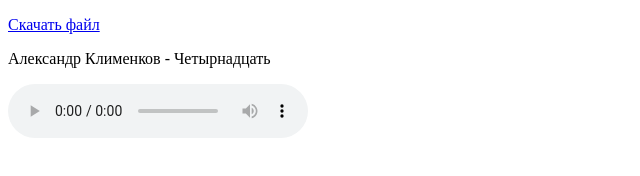
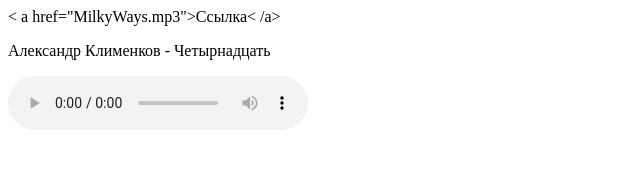
Before and after one commit to maksimp04/maksimp04.github.io, a plain HTML site: page index.html in a window 1280 px wide. Shown: the whole page, without its empty margins (0-640 px from the left). Drawn offline with Linux system fonts and the light colour scheme.

Commit message:
Update index.html

```diff
--- a/index.html
+++ b/index.html
@@ -5,7 +5,7 @@
   <title>audio</title>
  </head>
  <body>
-  <p><a href="MilkyWays.mp3" download>Скачать файл</a>
+  < a href="MilkyWays.mp3">Ссылка< /a>
   <p>Александр Клименков - Четырнадцать</p>
   <audio controls>
    <audio autoplay="autoplay">
```
